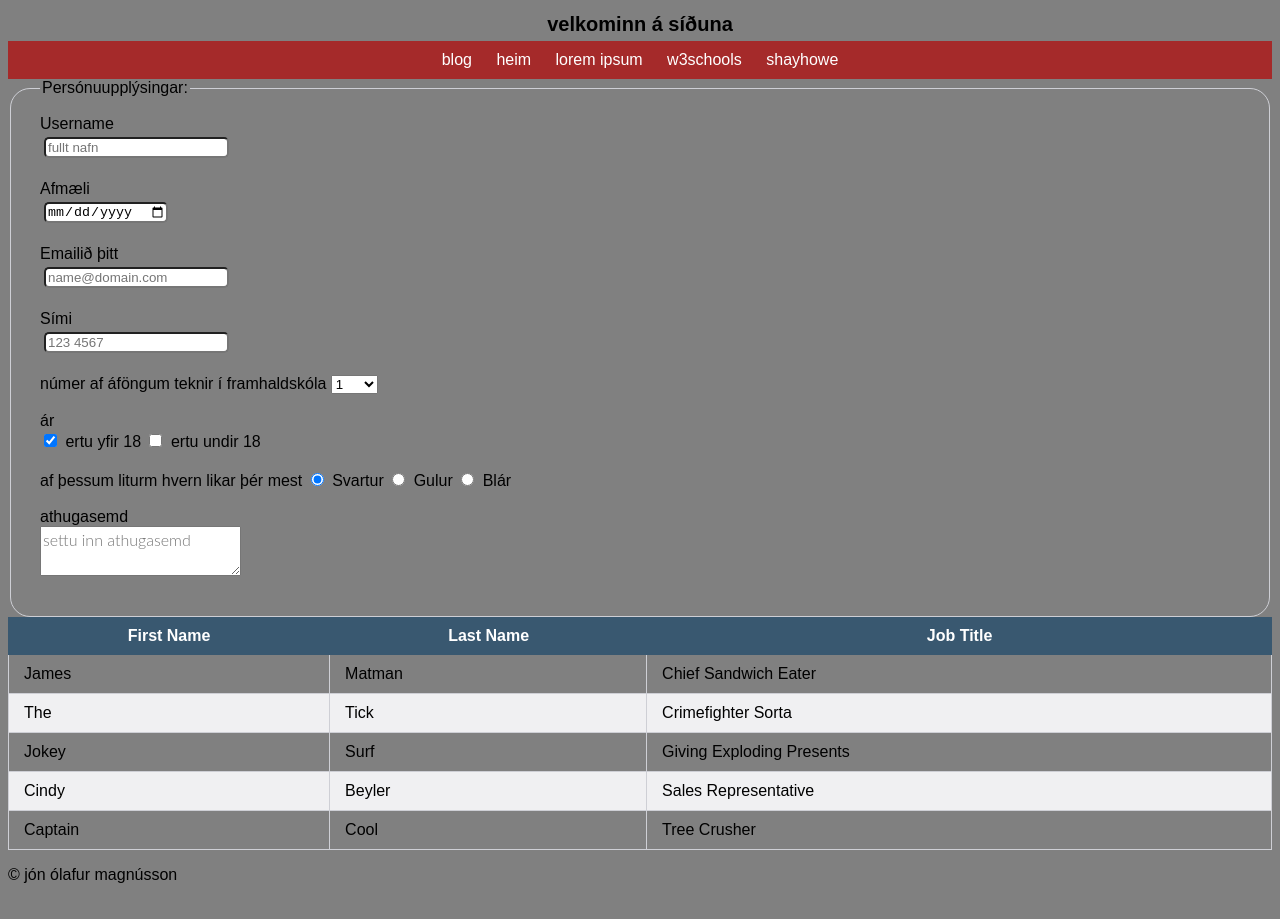
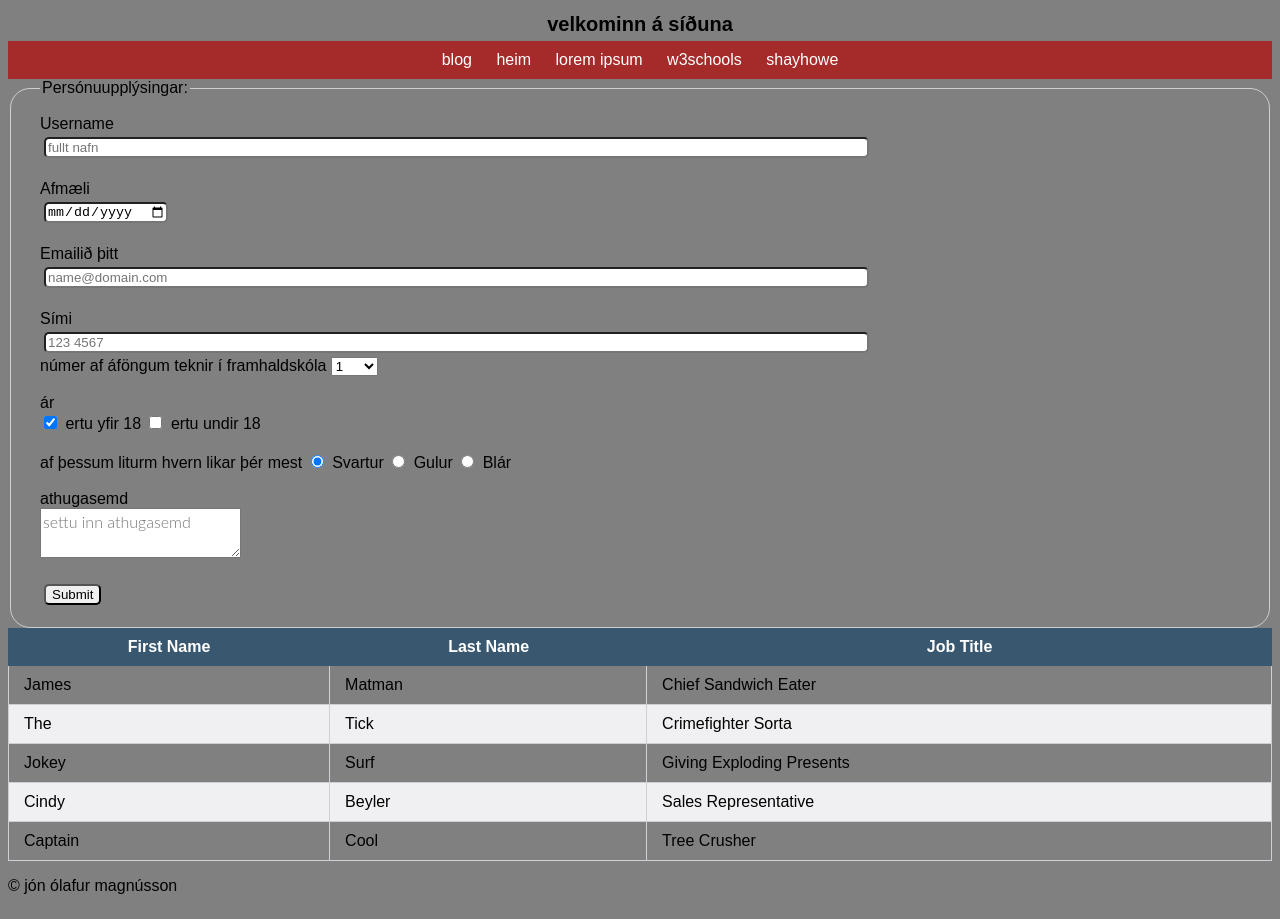
Before and after one commit to jonolimagnus/verkefni-6, a Jekyll site: the page built from index.html, in a window 1280 px wide. Built offline with Jekyll 4.4.1, drawn with Linux system fonts in a browser that asks for light colours.

Commit message:
lagga nokkra hluti

```diff
--- a/_sass/main.scss
+++ b/_sass/main.scss
@@ -38,6 +38,11 @@ fieldset {
 input {
   border-radius: 5px;
   margin: 4px;
+
+}
+
+.texti {
+  width: 400px;
 }
 
 textarea {
@@ -257,6 +262,9 @@ div {
     display: grid;
     grid-template-columns: 1fr 2fr 1fr;
   }
+  .texti {
+  width: 200px
+  }
 
 }
 @media (max-width:200px){
--- a/index.html
+++ b/index.html
@@ -18,17 +18,16 @@ title: home
       <fieldset>
         <legend> Persónuupplýsingar: </legend>
         <label for="username">Username</label><br>
-        <input type="text" name="username" id="username" placeholder="fullt nafn"><br><br>
+        <input type="text" name="username" id="username" placeholder="fullt nafn" size="100%" required=""><br><br>
 
         <label for="birthday">Afmæli</label><br>
         <input type="date" name="birthday" required="" /><br><br>
 
         <label for="email-address">Emailið þitt</label><br>
-        <input type="email" name="email-address" placeholder="name@domain.com" required /><br><br>
+        <input type="email" name="email-address" placeholder="name@domain.com" size="100%" required /><br><br>
 
         <label for="phone-number">Sími</label><br>
-        <input type="tel" name="phone-number" placeholder="123 4567" required="" /><br><br>
-
+        <input type="tel" name="phone-number" placeholder="123 4567" required="" size="100%"><br>
         <label>
         númer af áföngum teknir í framhaldskóla
           <select name="quantity" required>
@@ -58,7 +57,8 @@ title: home
         </label><br><br>
 
         <label fro="comment">athugasemd</label><br>
-        <textarea name="comment" placeholder="settu inn athugasemd"></textarea><br><br>
+        <textarea name="comment" placeholder="settu inn athugasemd" size="100%"></textarea><br><br>
+        <input type="submit" name="submit">
       </fieldset>
     </form>
 
```
Also changed, not shown: 2 other files.
